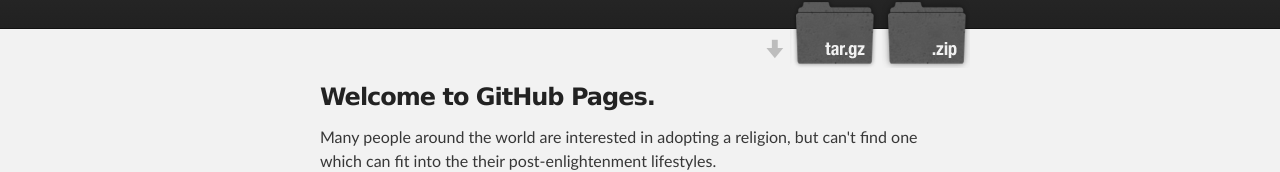
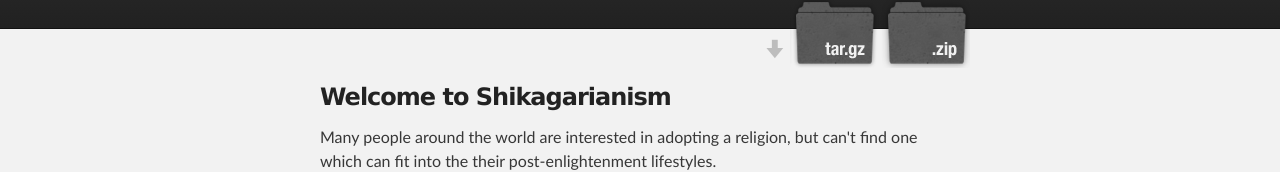
Before and after one commit to Shikaga/shikagarianism, a plain HTML site: page index.html in a window 1280 px wide. Shown: the part 145-317 px from the top of the page. Drawn offline with Linux system fonts and the light colour scheme.

Commit message:
Forgot to update the header

```diff
--- a/index.html
+++ b/index.html
@@ -31,7 +31,7 @@
     <!-- MAIN CONTENT -->
     <div id="main_content_wrap" class="outer">
       <section id="main_content" class="inner">
-        <h3>Welcome to GitHub Pages.</h3>
+        <h3>Welcome to Shikagarianism</h3>
 
 <p>Many people around the world are interested in adopting a religion, but can't find one which can fit into the their post-enlightenment lifestyles.</p>
 <p>Enter, Shikagarianism. Shikagarianism is a new religion which can be accepted by people of any background and expertise. Even if this is your first religion you will find Shikagarianism simple to pick up and add to your daily life.</p>
```
